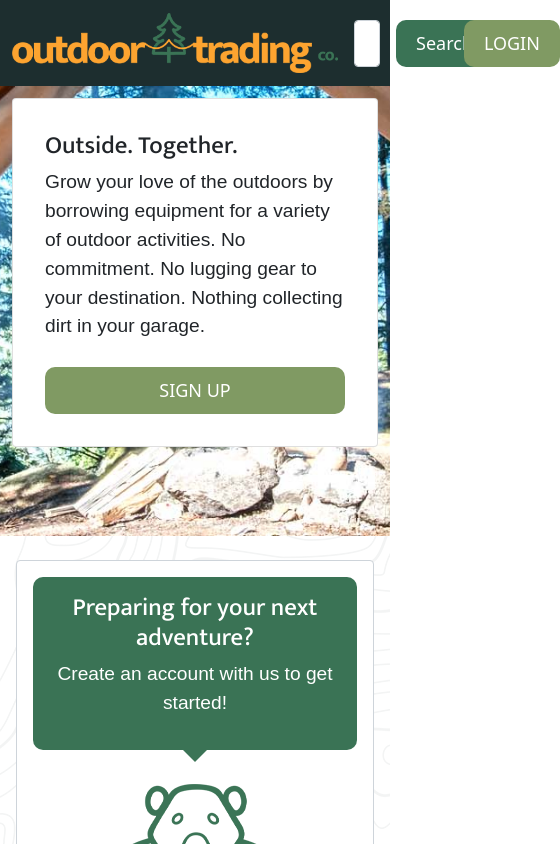
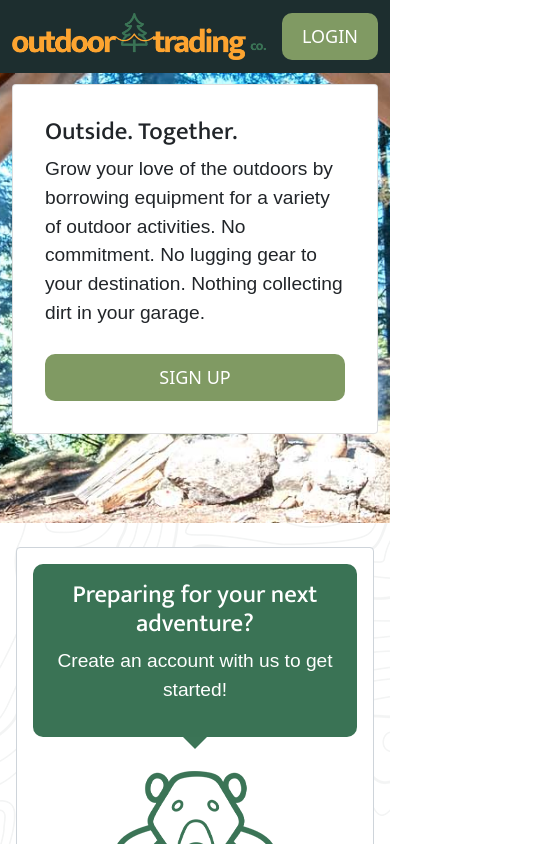
Before and after one commit to NeedaMehmud/outdoor-trading-co, a React (Create React App) app in the folder client/: page /SignUp in a window 390 px wide. Shown: the top 844 px of the page, 560 px wide, since content can reach past the window. Built offline with nearby package versions, Linux system fonts and the light colour scheme; a web font is replaced by a local one.

Commit message:
Navigation now more mobile-friendly.

```diff
--- a/client/src/components/Nav.js
+++ b/client/src/components/Nav.js
@@ -37,7 +37,7 @@ class Nav extends React.Component {
               <img src={logo} alt="Outdoor Trading Co. logo" />
             </Link>
           </a>
-          <form className="d-flex">
+          {/* <form className="d-flex">
             <input
               className="form-control me-3"
               type="search"
@@ -51,7 +51,7 @@ class Nav extends React.Component {
             >
               Search
             </button>
-          </form>
+          </form> */}
           <div>
             {Auth.loggedIn() ? (
               <>
--- a/client/src/style/Footer.css
+++ b/client/src/style/Footer.css
@@ -38,8 +38,6 @@
   margin-bottom: 20px;
 }
 
-/* Social Media Icons
-
 .icons {
   margin-top: 25px;
   padding:1em;
@@ -59,7 +57,7 @@
   line-height: 35px;
   margin-right: 3px;
   margin-bottom: 5px;
-} */
+}
 
 .fa {
   border-radius: 10px;
--- a/client/src/style/Nav.css
+++ b/client/src/style/Nav.css
@@ -3,21 +3,16 @@ nav {
   color: var(--links);
 }
 .navbar-brand img {
-  max-height: 60px;
+  max-width: 100%;
+  max-height: 70px;
 }
 .form {
   background-color: var(--secondary);
 }
-
-.d-flex {
-  width: 30%;
-}
-
 .login-btn:hover,
 .search-btn:hover {
   background-color: var(--secondary);
 }
-
 .profile-btn {
   border-radius: 10px;
   border: none;
@@ -26,7 +21,6 @@ nav {
   padding: 0.5em;
   padding: 5px 10px;
 }
-
 .login-btn {
   border-radius: 10px;
   border: none;
```
